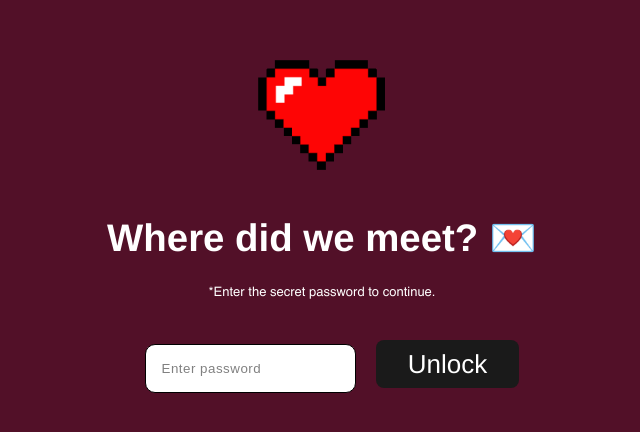
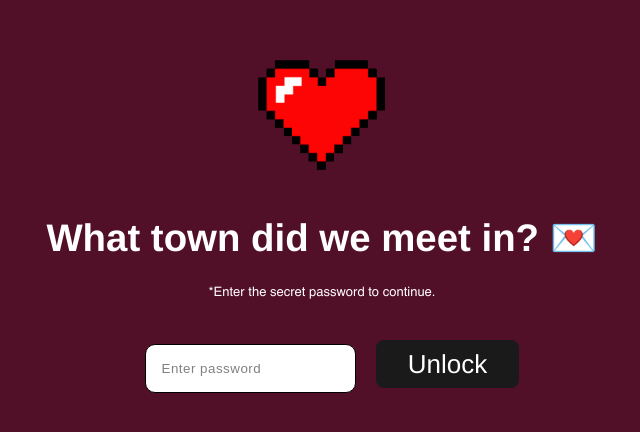
Before and after one commit to Teresawithoutah/white-toyota-corolla_connections, a React (Vite) app: page / in a window 1280 px wide. Shown: the part 174-606 px from the top of the page, without its empty margins (318-958 px from the left). Built offline with nearby package versions, Linux system fonts and the light colour scheme; the HTML template or start-up script is replaced by a standard one.

Commit message:
Update instructions text in App component for clarity

```diff
--- a/src/App.jsx
+++ b/src/App.jsx
@@ -29,7 +29,7 @@ function App() {
             alt="Pixel heart"
             className="pixel-heart"
           />
-          <h1 className='instructions-text'>Where did we meet? 💌</h1>
+          <h1 className='instructions-text'>What town did we meet in? 💌</h1>
           <p className='instructions-subtext'>*Enter the secret password to continue.</p>
           <form onSubmit={handleSubmit} className="password-form">
             <input
```
